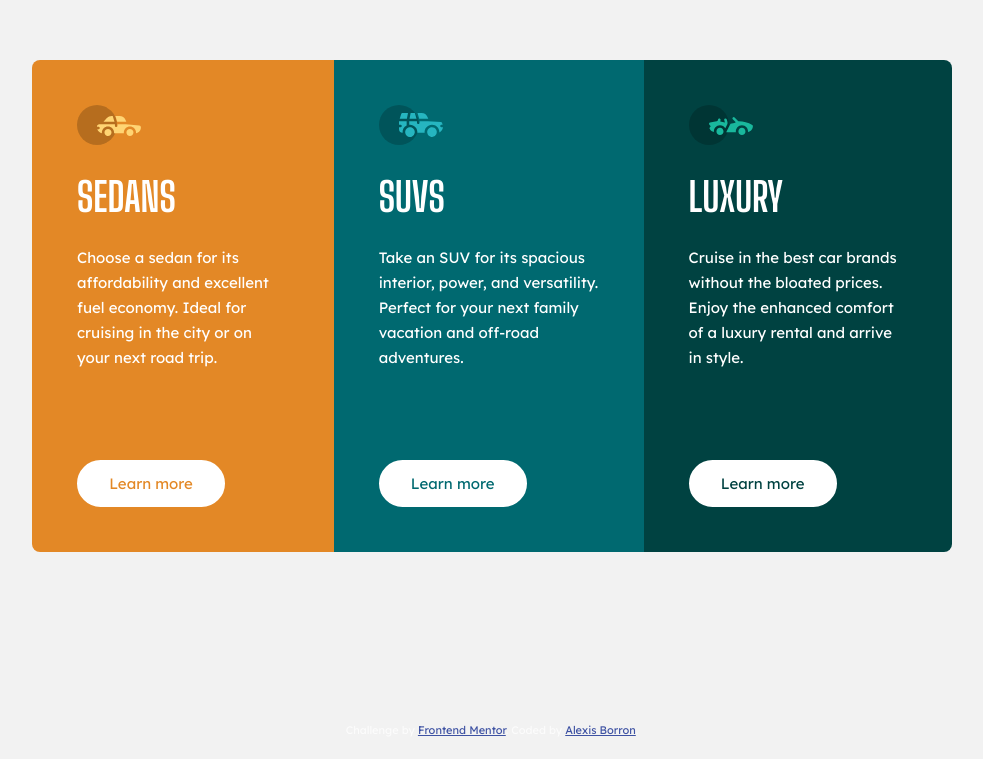
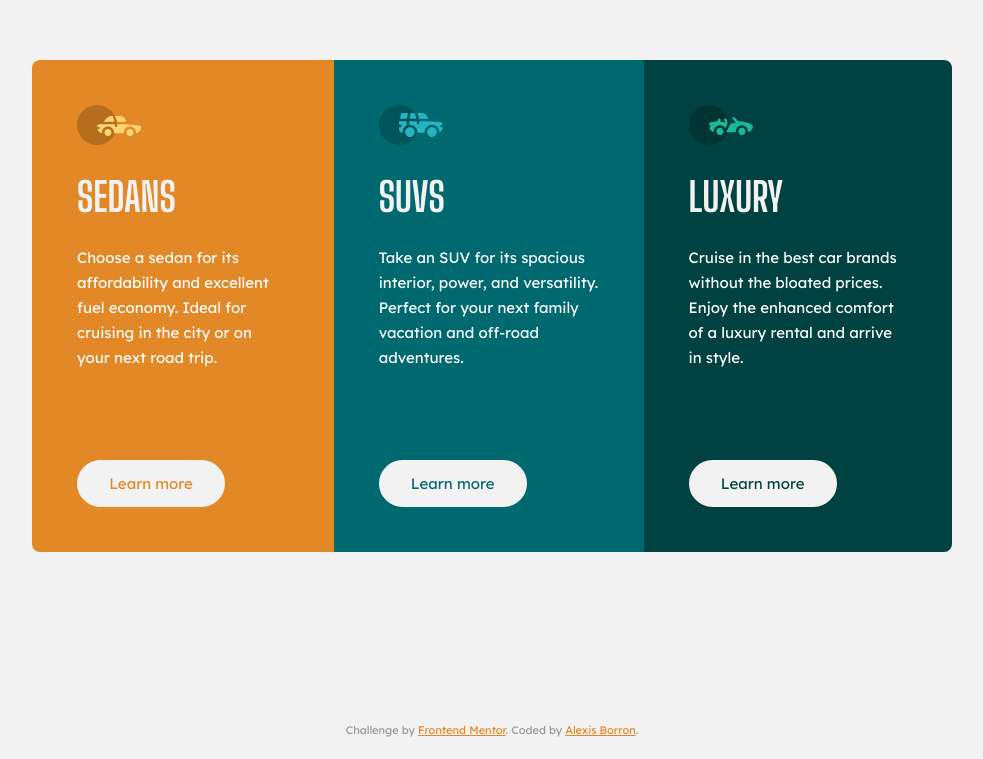
Before and after one commit to alexis3b/frontend-mentor-projects, a plain HTML site: page 3-column-preview-card-component-main/index.html in a window 1280 px wide. Shown: the part 111-870 px from the top of the page, without its empty margins (148-1131 px from the left). Before the commit the page ends 848 px from the top, so only its background shows below. Drawn offline with Linux system fonts and the light colour scheme.

Commit message:
Fix header, button, and attribution colors.

```diff
--- a/3-column-preview-card-component-main/index.html
+++ b/3-column-preview-card-component-main/index.html
@@ -19,17 +19,6 @@
     />
 
     <title>Frontend Mentor | 3-column preview card component</title>
-
-    <!-- Feel free to remove these styles or customise in your own stylesheet 👍 -->
-    <style>
-      .attribution {
-        font-size: 11px;
-        text-align: center;
-      }
-      .attribution a {
-        color: hsl(228, 45%, 44%);
-      }
-    </style>
   </head>
   <body>
     <article class="container">
--- a/3-column-preview-card-component-main/scss/style.scss
+++ b/3-column-preview-card-component-main/scss/style.scss
@@ -61,6 +61,7 @@ img {
   font-size: 2.5rem;
   font-family: "Big Shoulders Display", cursive;
   text-transform: uppercase;
+  color: var(--clr--background);
 }
 
 .paragraph {
@@ -73,8 +74,8 @@ img {
   text-align: center;
   padding: 0.8em 2em;
   text-decoration: none;
-  background: #ffffff;
-  border: 2px solid #ffffff;
+  background: var(--clr--background);
+  border: 2px solid var(--clr--background);
   border-radius: 100px;
 
   &--1 {
@@ -89,8 +90,18 @@ img {
 }
 
 .button-link:hover {
-  color: #ffffff;
+  color: var(--clr--background);
   background: transparent;
+}
+
+.attribution {
+  color: #979797;
+  font-size: 11px;
+  text-align: center;
+  margin-bottom: 2em;
+}
+.attribution a {
+  color: #e38826;
 }
 
 @media (min-width: 48em) {
```
Also changed, not shown: 3-column-preview-card-component-main/css/style.css, 1 other file.
